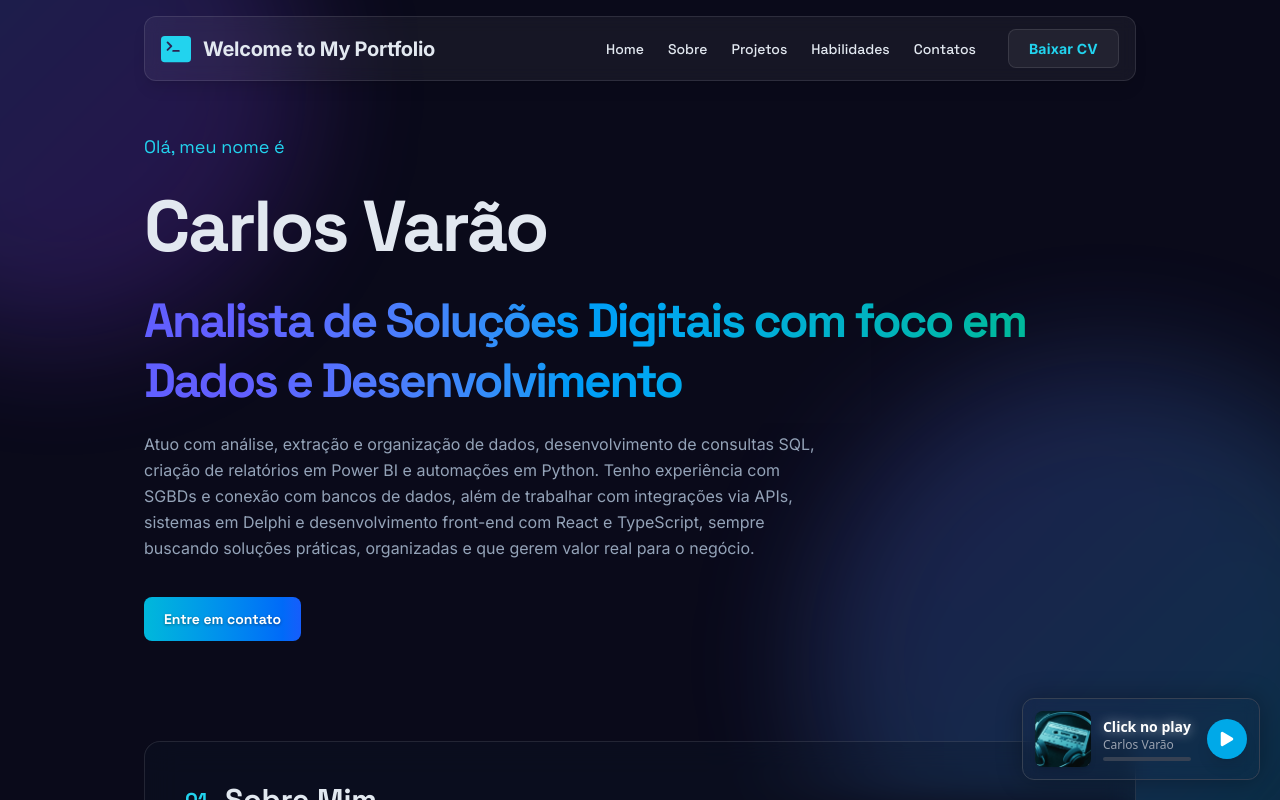
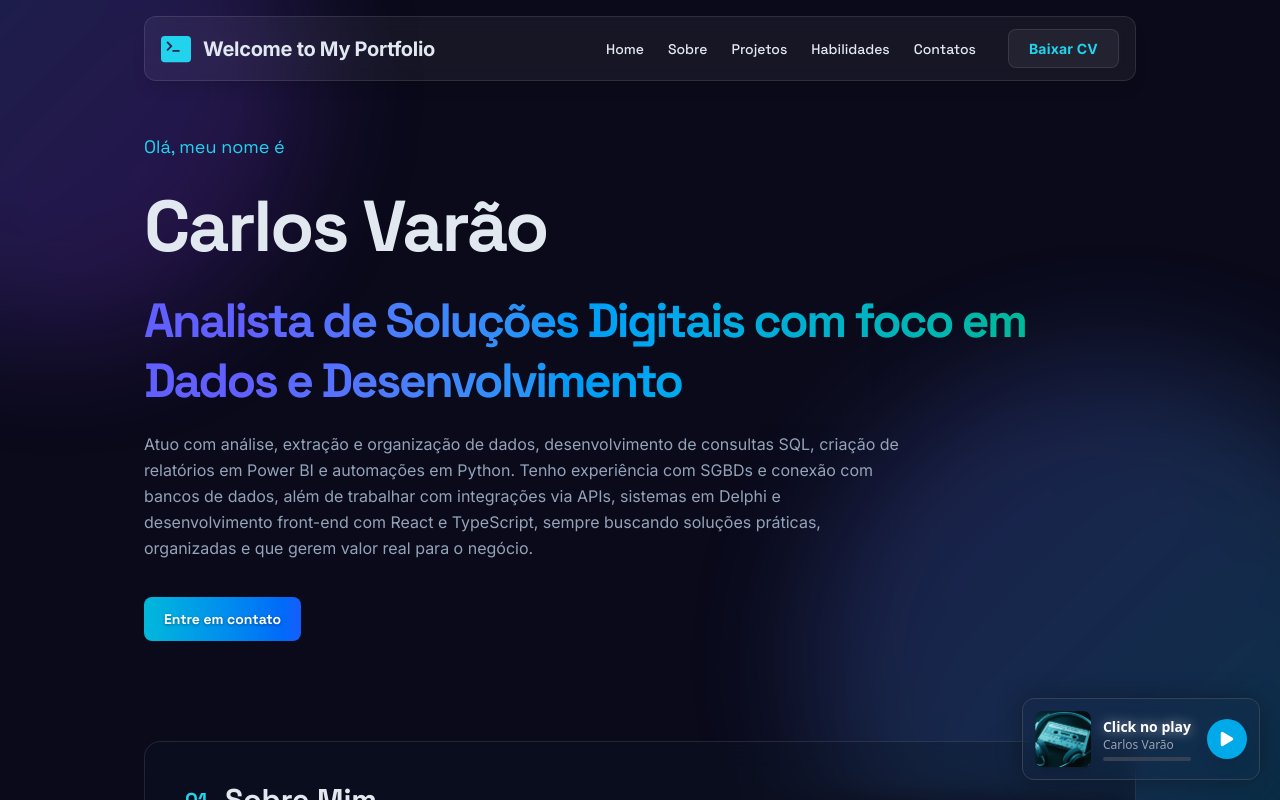
Before and after one commit to CarlosVarao/new_portfolio, a React (Vite) app: page / in a window 1280 px wide. Shown: the top 800 px of the page. Built offline with nearby package versions, Linux system fonts and the light colour scheme.

Commit message:
ajuste no tamanho div de descricao

```diff
--- a/src/components/SectionInicial.tsx
+++ b/src/components/SectionInicial.tsx
@@ -19,7 +19,7 @@ export default function SectionInicia() {
           {informacoesIniciais.profissao}
         </h2>
 
-        <p className="max-w-2xl text-sm md:text-base font-normal leading-relaxed text-[#94a3b8] font-primary text-justify md:text-left">
+        <p className="max-w-3xl text-sm md:text-base font-normal leading-relaxed text-[#94a3b8] font-primary text-justify md:text-left">
           {informacoesIniciais.descricao}
         </p>
 
```
